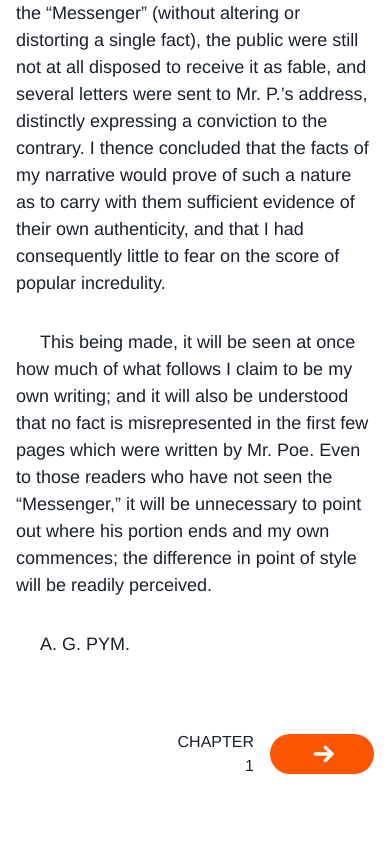
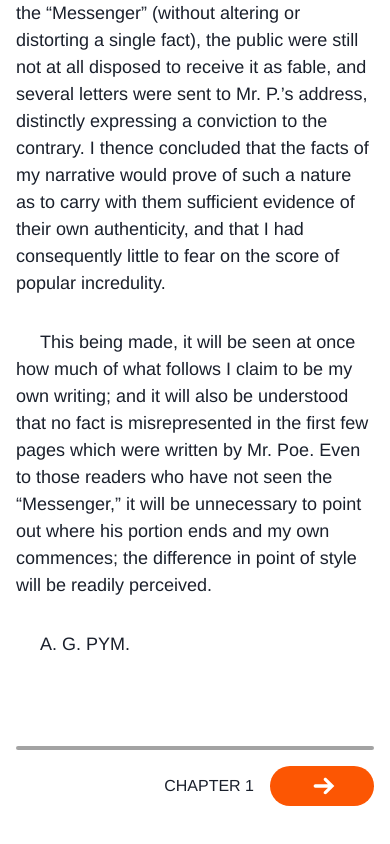
Before and after one commit to ftairs/simple-reader, a React (Create React App) app: page /viewer in a window 390 px wide. Shown: the part 3024-3868 px from the top of the page. Built offline with nearby package versions, Linux system fonts and the light colour scheme.

Commit message:
breakdown when mobile, add divider

```diff
--- a/src/components/RelatedContent.tsx
+++ b/src/components/RelatedContent.tsx
@@ -30,7 +30,12 @@ function RelatedContent() {
   };
   return (
     <Container variant={"basic"} mb={20}>
-      <Flex width={"100%"} paddingY={10} alignItems={"center"}>
+      <Flex
+        width={"100%"}
+        paddingY={10}
+        alignItems={"center"}
+        display={{ base: "block", lg: "flex" }}
+      >
         <Box flex="1" mr={2}>
           {viewerStore.storyIndex > 0 && (
             <Box padding={0} display={"flex"} alignItems={"center"}>
@@ -52,6 +57,14 @@ function RelatedContent() {
             </Box>
           )}
         </Box>
+        <Box
+          display={{ lg: "none" }}
+          width="100%"
+          marginY={4}
+          height={1}
+          borderRadius={4}
+          background={"blackAlpha.500"}
+        ></Box>
         <Box flex="1" ml={2} textAlign={"right"}>
           {chapterLength && viewerStore.storyIndex < chapterLength - 1 && (
             <Box padding="0" display={"flex"} alignItems={"center"}>
```
